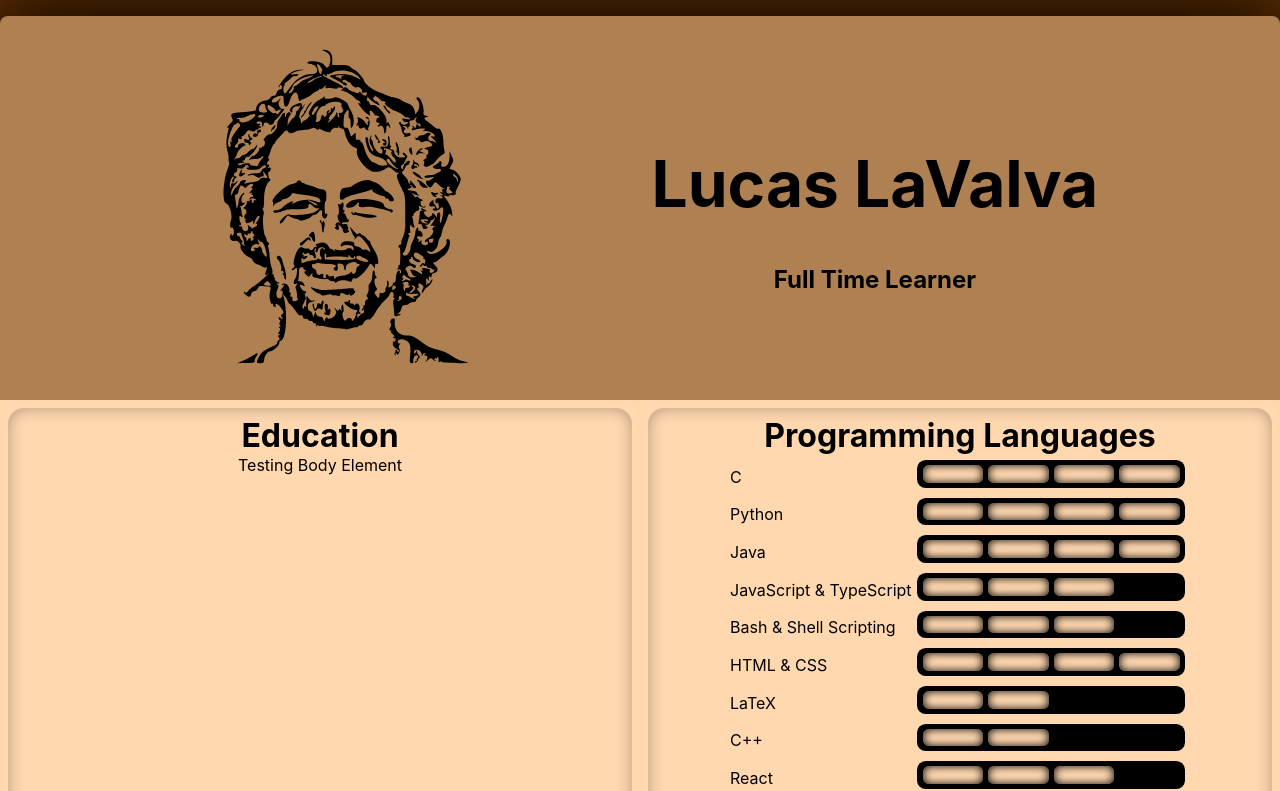
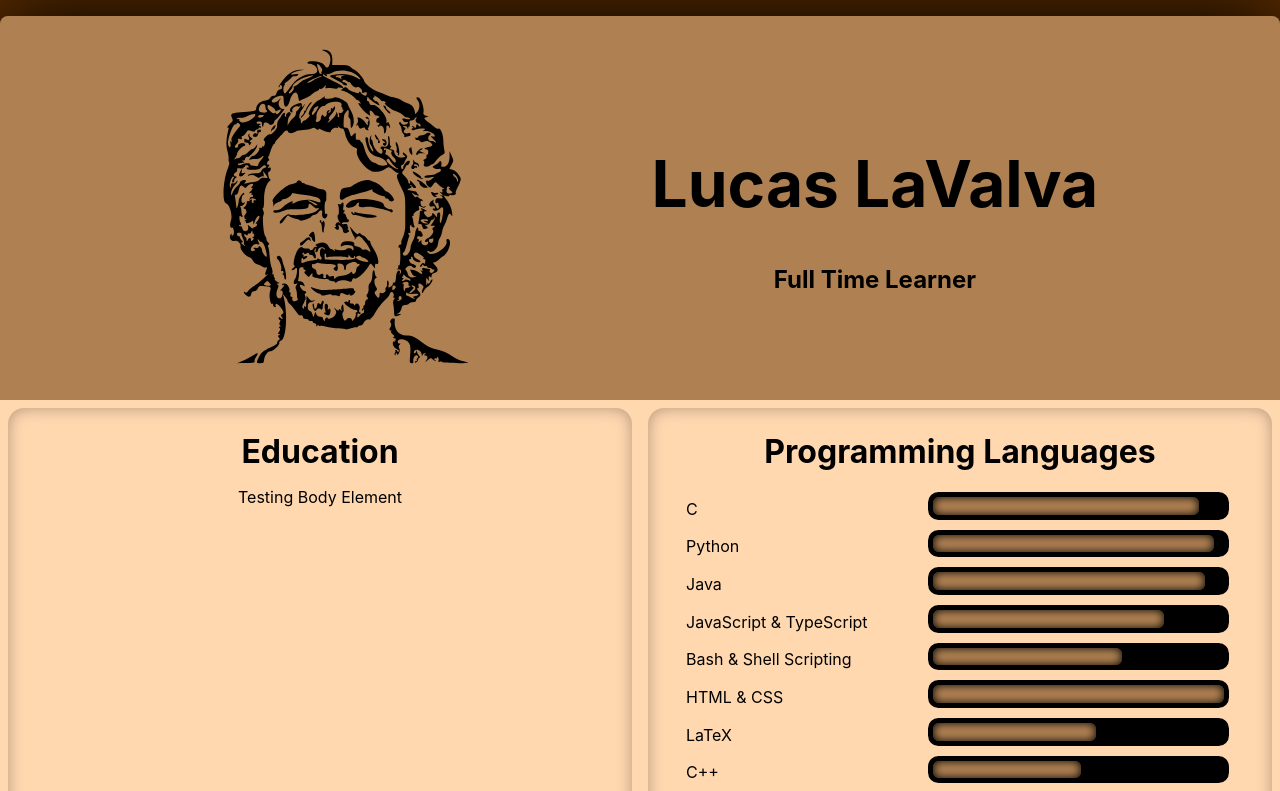
Before and after one commit to LuLaValva/portfolio, a React (Create React App) app: page / in a window 1280 px wide. Shown: the top 791 px of the page. Built offline with nearby package versions, Linux system fonts and the light colour scheme.

Commit message:
Added progress bars for programming languages

```diff
--- a/src/Elements/Body/BodyElement.css
+++ b/src/Elements/Body/BodyElement.css
@@ -2,7 +2,7 @@
   flex-basis: 30em;
   flex-grow: 1;
   margin: 0.5em;
-  padding: 0.5em;
+  padding: 0.5em 1em 2em 1em;
 
   box-shadow: 0 0 1em rgba(0, 0, 0, 0.3) inset;
 
@@ -11,5 +11,5 @@
 
 .body-element-title {
   font-size: 2em;
-  margin: 0;
+  margin: 0.5em 0;
 }
--- a/src/Elements/Body/ConfidenceElement.css
+++ b/src/Elements/Body/ConfidenceElement.css
@@ -1,4 +1,17 @@
 .element-name {
-  width: 30%;
+  width: 40%;
   display: inline-flex;
 }
+
+.info-box {
+  border: 1px solid var(--background-color);
+  background-color: var(--body-color);
+
+  border-radius: 1em;
+
+  padding: 1em;
+  width: 30em;
+  position: absolute;
+
+  box-shadow: 0 0 2em rgba(0, 0, 0, 0.5);
+}
--- a/src/Elements/Body/ConfidenceElement.js
+++ b/src/Elements/Body/ConfidenceElement.js
@@ -1,12 +1,20 @@
-import React from "react";
+import React, { useState } from "react";
 import ProgressBar from "./ProgressBar";
 import "./ConfidenceElement.css";
 
 function ConfidenceElement(props) {
+  const [showMessage, setShowMessage] = useState(false);
+
   return (
     <div>
-      <div className="element-name">{props.name}</div>
-      <ProgressBar size={4} fill={props.info.confidence} />
+      <div
+        onMouseEnter={() => setShowMessage(true)}
+        onMouseLeave={() => setShowMessage(false)}
+      >
+        <div className="element-name">{props.name}</div>
+        <ProgressBar fill={props.info.confidence} />
+      </div>
+      {showMessage && <div className="info-box">{props.info.info}</div>}
     </div>
   );
 }
--- a/src/Elements/Body/ProgressBar.css
+++ b/src/Elements/Body/ProgressBar.css
@@ -2,8 +2,9 @@
   background-color: black;
   display: inline-flex;
   margin: 0.5ch;
-  border-radius: 1ex;
+  border-radius: 1.2ex;
   padding: 0.5ch 0.5ch 0.5ch 0;
+  width: 50%;
 }
 
 .progress-element {
@@ -13,12 +14,5 @@
   margin: 0 0 0 0.5ch;
   border-radius: 0.7ex;
   box-shadow: 0 0 1ch black inset;
+  background-color: var(--header-color);
 }
-
-.progress-element-full {
-  background-color: var(--body-color);
-}
-
-.progress-element-empty {
-  background-color: black;
-}
--- a/src/Elements/Body/ProgressBar.js
+++ b/src/Elements/Body/ProgressBar.js
@@ -2,16 +2,13 @@ import React from "react";
 import "./ProgressBar.css";
 
 function ProgressBar(props) {
+  console.log(props.size);
   return (
     <div className="progress-bar">
-      {[...Array(props.size).keys()].map((key) => (
-        <span
-          id={key}
-          className={`progress-element progress-element-${
-            key < props.fill ? "full" : "empty"
-          }`}
-        ></span>
-      ))}
+      <span
+        className="progress-element"
+        style={{ width: `${props.fill}%` }}
+      ></span>
     </div>
   );
 }
--- a/src/FrequentlyUpdatedInfo/programmingLanguages.js
+++ b/src/FrequentlyUpdatedInfo/programmingLanguages.js
@@ -1,82 +1,82 @@
 export default {
   C: {
-    confidence: 4,
+    confidence: 90,
     info:
       "Getting down to the nitty-gritty has always been fascinating to me, C is my favorite language",
     projects: [],
   },
   Python: {
-    confidence: 4,
+    confidence: 95,
     info: "Experience with both 2 and 3, but mostly 3",
     projects: [],
   },
   Java: {
-    confidence: 4,
+    confidence: 92,
     info: "This is the primary language my college courses focused on",
     projects: [],
   },
   "JavaScript & TypeScript": {
-    confidence: 3,
+    confidence: 78,
     info:
       "First real programming language, there hasn't been a JavaScript-less month for me since 2018",
     projects: [],
   },
   "Bash & Shell Scripting": {
-    confidence: 3,
+    confidence: 64,
     info:
       "Linux (Ubuntu) is my primary operating system, I am very comfortable navigating the terminal",
     projects: [],
   },
   "HTML & CSS": {
-    confidence: 4,
+    confidence: 100,
     info:
       "There are few ways to use JS to its fullest extent without these two knuckleheads",
     projects: [],
   },
   LaTeX: {
-    confidence: 2,
+    confidence: 55,
     info:
       "I've worked written multiple research papers in my college years, most notably one about the Rubik's Cube",
     projects: [],
   },
   "C++": {
-    confidence: 2,
+    confidence: 50,
     info:
       "I was a TA for a C++ class, though admittedly I had not written a single line of C++ until the first class period",
     projects: [],
   },
   React: {
-    confidence: 3,
+    confidence: 72,
     info:
       "This website is written in React, and is effectively my introduction to the language",
     projects: [],
   },
   Angular: {
-    confidence: 2,
+    confidence: 44,
     info:
       "My high school provided me with an internship program in which I performed some front end programming with Angular 6",
     projects: [],
   },
   MatLab: {
-    confidence: 2,
+    confidence: 33,
     info:
       "I've helped my Engineer friends with their MatLab homework almost every semester of college",
     projects: [],
   },
   "Assembly (MIPS)": {
-    confidence: 1,
+    confidence: 24,
     info:
       "While I was taking a Computer Organization coure at school, I spent my free time playing around with the MARS assembler, writing hello world programs and the like",
     projects: [],
   },
   Mathematica: {
-    confidence: 1,
+    confidence: 33,
     info:
       "A professor I really look up to uses Mathematica all the time, so I got it running on my computer and wrote a few programs",
     projects: [],
   },
   Befunge: {
-    confidence: 3,
+    confidence: 55,
     info:
       "I had a Befunge competition with a friend of mine, in which we challenged each other to take in an input of any reasonable length (less than 50 if I remember correctly) and print it back out.",
     projects: [],
```
